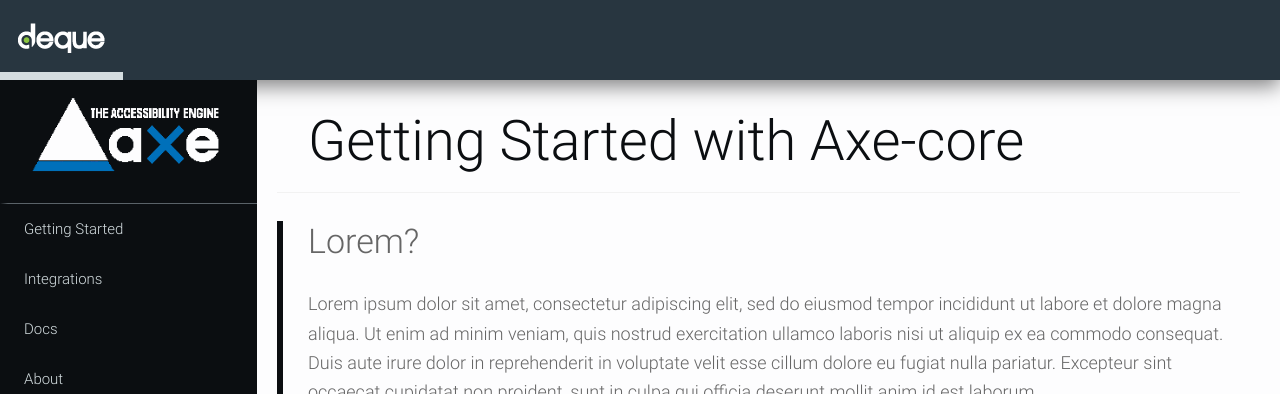
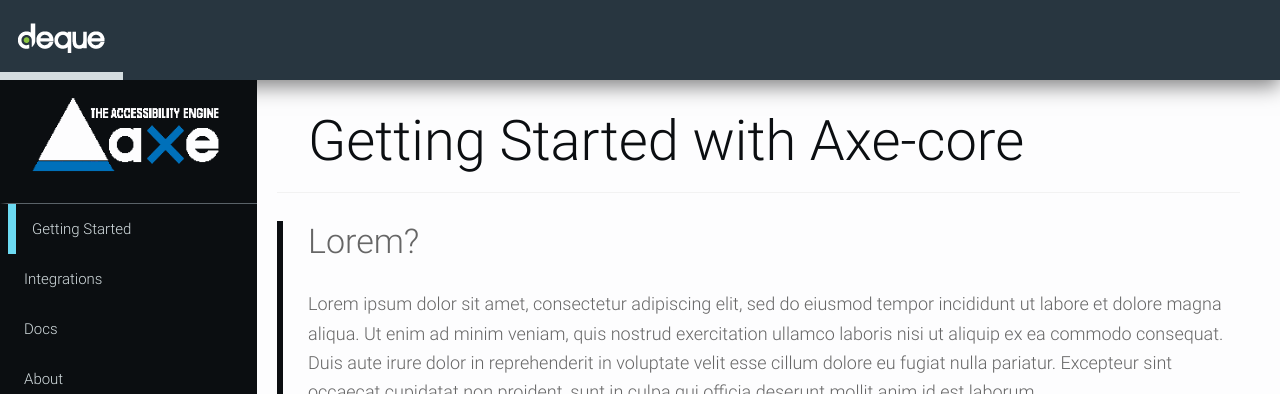
Before and after one commit to dequelabs/axe-website, a Jekyll site: the page built from getting-started/index.md, in a window 1280 px wide. Shown: the top 394 px of the page. Built offline with Jekyll 4.4.1, drawn with Linux system fonts in a browser that asks for light colours.

Commit message:
indicate selected page

```diff
--- a/_includes/navbar.html
+++ b/_includes/navbar.html
@@ -6,11 +6,26 @@
       </a>
     </li>
 
-    <li><a href="/getting-started/">Getting Started</a></li>
-    <li><a href="/integrations/">Integrations</a></li>
-    <li><a href="/docs/">Docs</a></li>
-    <li><a href="/about/">About</a></li>
-    <li><a href="/community/">Community</a></li>
+    <li><a href="/getting-started/"
+      class="{% if page.url == '/getting-started/' %}nav-selected{% endif %}">
+      Getting Started
+    </a></li>
+    <li><a href="/integrations/"
+      class="{% if page.url == '/integrations/' %}nav-selected{% endif %}">
+      Integrations
+    </a></li>
+    <li><a href="/docs/"
+      class="{% if page.url == '/docs/' %}nav-selected{% endif %}">
+      Docs
+    </a></li>
+    <li><a href="/about/"
+      class="{% if page.url == '/about/' %}nav-selected{% endif %}">
+      About
+    </a></li>
+    <li><a href="/community/"
+      class="{% if page.url == '/community/' %}nav-selected{% endif %}">
+      Community
+    </a></li>
   </ul>
     <div class="dqpl-scrim" id="dqpl-side-bar-scrim"></div>
 </nav>
--- a/assets/styles/main.css
+++ b/assets/styles/main.css
@@ -85,7 +85,7 @@
 }
 
 /*Blue border of the selected nav. button*/
-.dqpl-side-bar li:not([aria-controls]).dqpl-menuitem-selected, .dqpl-side-bar .dqpl-item-text.dqpl-menuitem-selected {
+.nav-selected {
   border-left: 8px solid #6cdaf2;
 }
 
```
